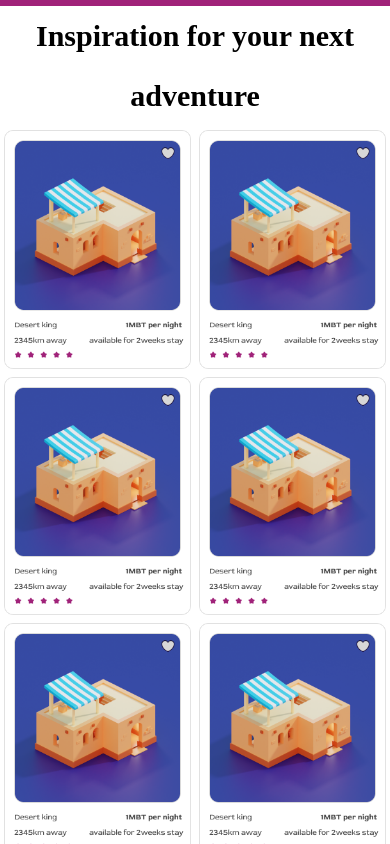
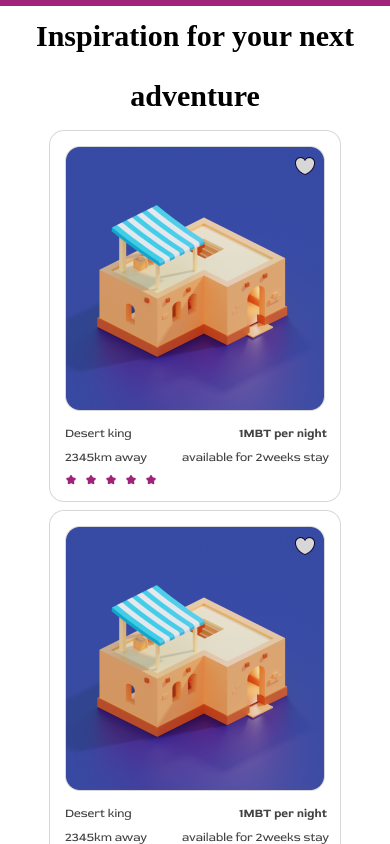
Before and after one commit to Njoro410/hngmeta, a React (Create React App) app: page / in a window 390 px wide. Shown: the part 1120-1964 px from the top of the page. Built offline with nearby package versions, Linux system fonts and the light colour scheme.

Commit message:
style:changed grid style for nfts

```diff
--- a/src/components/PTS.jsx
+++ b/src/components/PTS.jsx
@@ -18,7 +18,7 @@ import frame143_15 from "../resources/ptc/row4/4051.png";
 
 const PTS = () => {
   return (
-    <div className="grid grid-cols-2 md:grid-cols-3 lg:grid-cols-4 md:mx-32 my-12">
+    <div className="flex flex-col justify-center items-center md:grid grid-cols-1 md:grid-cols-2 lg:grid-cols-4 md:mx-32 my-12">
       <div className="m-1">
         <img src={frame143} alt="" />
       </div>
--- a/src/components/Places.jsx
+++ b/src/components/Places.jsx
@@ -9,7 +9,7 @@ const Places = () => {
           Inspiration for your next adventure
         </p>
       </section>
-      <section className="grid grid-cols-2 md:grid-cols-3 lg:grid-cols-4">
+      <section className="flex flex-col items-center md:grid grid-cols-2 lg:grid-cols-4">
         <div className="m-1">
           <img src={frame151} alt="" />
         </div>
```
